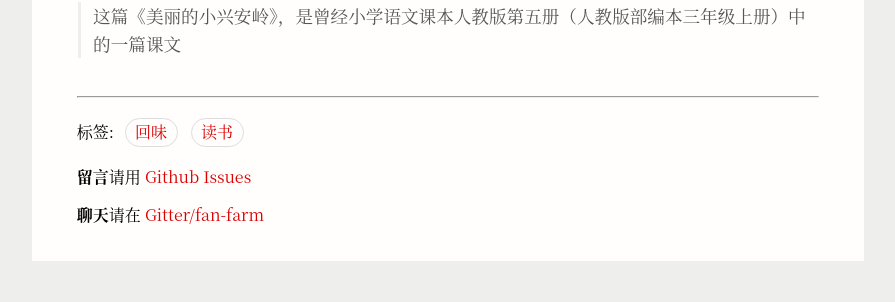
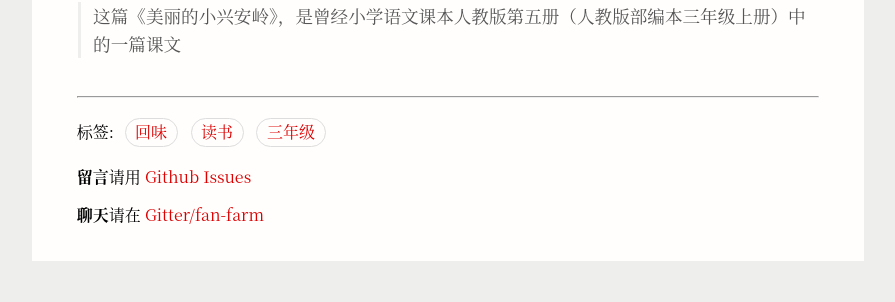
Before and after one commit to Sansuiz/wenji, a Jekyll site: the page built from _posts/2020-01-01-xiao-xin-an-ling.md, in a window 1280 px wide. Shown: the part 769-1071 px from the top of the page, without its empty margins (192-1087 px from the left). Built offline with Jekyll 4.4.1, drawn with Linux system fonts in a browser that asks for light colours.

Commit message:
Update 2020-01-01-xiao-xin-an-ling.md

```diff
--- a/_posts/2020-01-01-xiao-xin-an-ling.md
+++ b/_posts/2020-01-01-xiao-xin-an-ling.md
@@ -3,7 +3,7 @@ layout: cnpost
 title:  "回味 | 美丽的小兴安岭"
 date:   2020-01-01 15:00:00
 categories: cn
-tags: 回味 读书
+tags: 回味 读书 三年级
 ---
 
 &emsp;&emsp;我国东北的小兴安岭，有数不清的红松、白桦、栎树……几百里连成一片，就像绿色的海洋。
```
